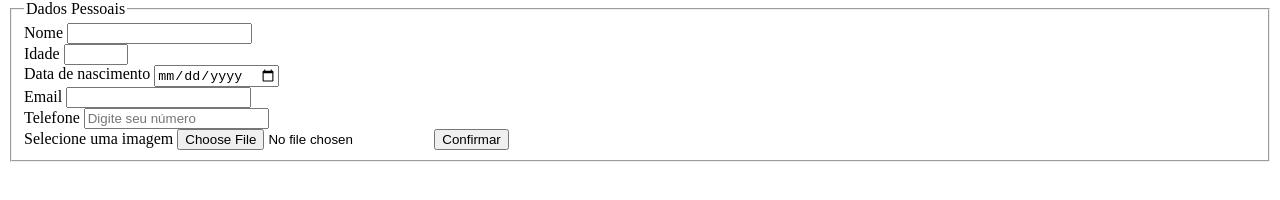
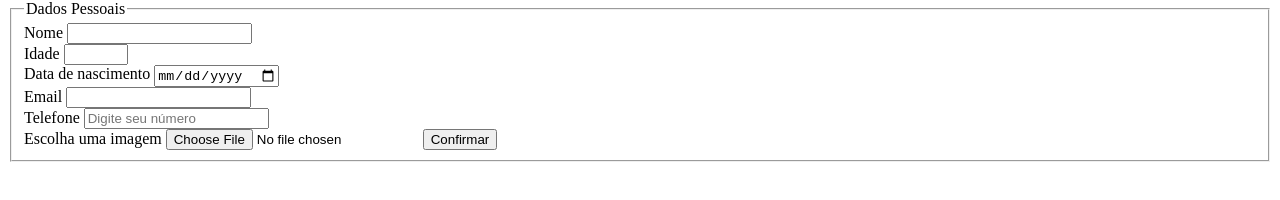
Before and after one commit to JuniorHolanda/form-data-ibge-study, a plain HTML site: page index.html in a window 1280 px wide. Shown: the part 80-280 px from the top of the page. Drawn offline with Linux system fonts and the light colour scheme.

Commit message:
teste de pull request

```diff
--- a/index.html
+++ b/index.html
@@ -36,7 +36,7 @@
                 <input type="tel" name="userPhoneNumber" pattern="[0-9]{11}" placeholder="Digite seu número">
                 <br />
 
-                <label for="Img">Selecione uma imagem</label>
+                <label for="Img">Escolha uma imagem</label>
                 <input type="file" accept="image/*" name="userImage">
 
                 <button>Confirmar</button>
```
